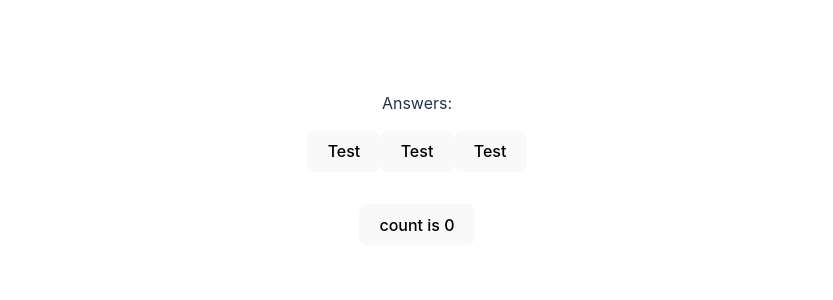
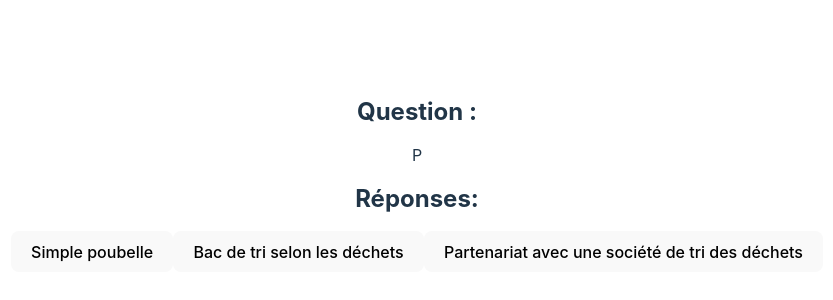
Before and after one commit to ValMgr/hackaton_2022_timeto, a React (Vite) app in the folder app/: page / in a window 1280 px wide. Shown: the part 224-524 px from the top of the page, without its empty margins (223-1056 px from the left). Built offline with nearby package versions, Linux system fonts and the light colour scheme.

Commit message:
[feat] : getData

```diff
--- a/app/src/App.tsx
+++ b/app/src/App.tsx
@@ -5,25 +5,11 @@ import './App.css'
 import Question, {  } from "./modules/question/components/Question";
 
 function App() {
-  let [count, setCount] = useState(0)
-
-  function counter() {
-    setCount(
-      count += 1
-    )
-  }
-
-
 
   return (
     <div className="App">
       <Question />
-      <div className="card">
-        <button onClick={counter}>
-          count is {count}
-        </button>
 
-      </div>
     </div>
   )
 }
--- a/app/src/json/question.json
+++ b/app/src/json/question.json
@@ -1,13 +1,13 @@
 
   {
     "id": 1,
-    "question": "Questions ?",
+    "question": "Comment gérez-vous les déchets de votre entreprise ?",
     "type": "event / core",
     "order": 0,
     "answers": [
       {
         "id": 1,
-        "text": "blabla",
+        "text": "Simple poubelle",
         "price": 0,
         "gauges": {
           "social": -2,
@@ -17,7 +17,7 @@
       },
       {
         "id": 2,
-        "text": "bloblo",
+        "text": "Bac de tri selon les déchets",
         "price": -100,
         "gauges": {
           "social": -2,
@@ -27,7 +27,7 @@
       },
       {
         "id": 3,
-        "text": "blibli",
+        "text": "Partenariat avec une société de tri des déchets",
         "price": 200,
         "gauges": {
           "social": -1,
--- a/app/src/modules/question/components/Button.tsx
+++ b/app/src/modules/question/components/Button.tsx
@@ -1,10 +1,10 @@
 
 
-function Button(answers) {
+function Button(props) {
 
 
   return(
-    <button>Test</button>
+    <button>{props.answer}</button>
   )
 
 }
--- a/app/src/modules/question/components/Question.tsx
+++ b/app/src/modules/question/components/Question.tsx
@@ -24,7 +24,7 @@ function Question() {
       return null;
     }
 
-    return question.answers.map(answer => <Button key={`answer_${answer.id}`} />)
+    return question.answers.map(answer => <Button key={`answer_${answer.id}`} answer={answer.text} />)
   }, [question]);
 
 
@@ -33,7 +33,9 @@ function Question() {
 
   return(
     <>
-      <p>Answers: </p>
+      <h2>Question : </h2>
+      <p>P</p>
+      <h2>Réponses: </h2>
       {renderAnswers}
     </>
   )
```
